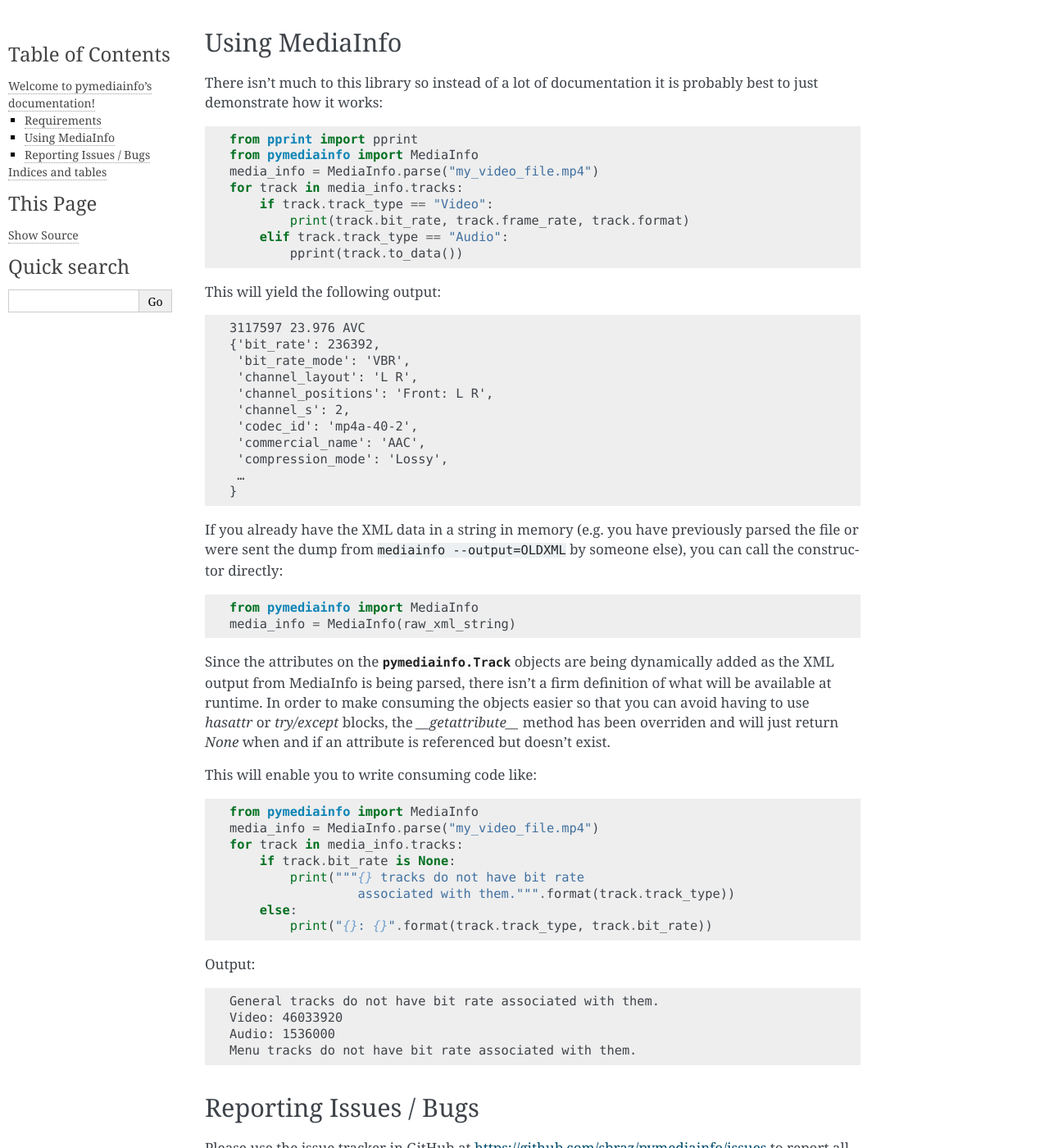
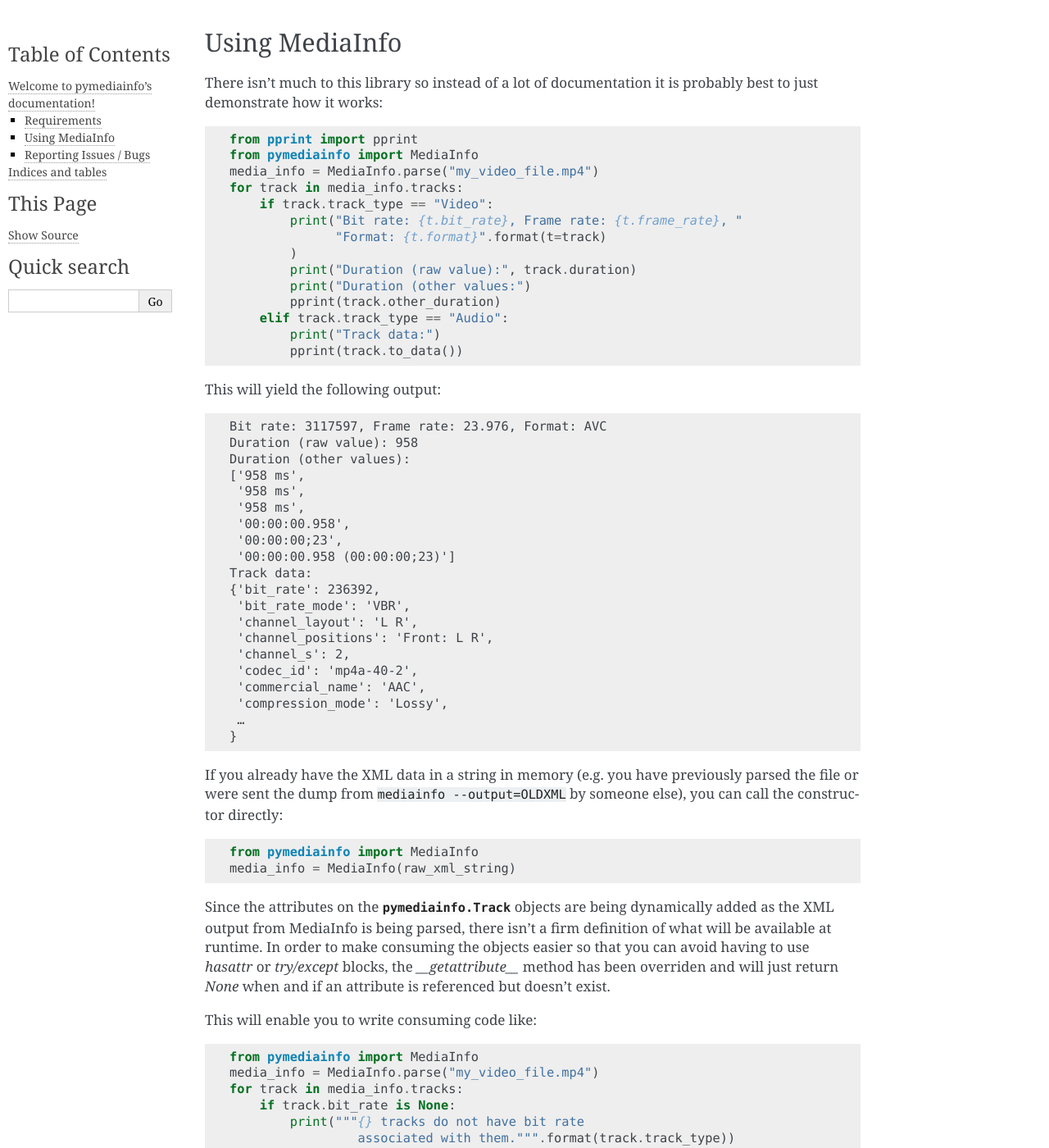
Before and after one commit to sbraz/pymediainfo, a Sphinx documentation site: the page built from docs/index.rst, in a window 1280 px wide and 1400 px high, scrolled down 557 px. Shown: the whole window at 82% size. Built offline with Sphinx 7.4.7, drawn with Linux system fonts in a browser that asks for light colours.

Commit message:
Improve documentation examples, mention "other_" track attributes
This should help users looking for string values, as asked here:
https://github.com/sbraz/pymediainfo/issues/86

```diff
--- a/docs/index.rst
+++ b/docs/index.rst
@@ -39,15 +39,30 @@ probably best to just demonstrate how it works:
   media_info = MediaInfo.parse("my_video_file.mp4")
   for track in media_info.tracks:
       if track.track_type == "Video":
-          print(track.bit_rate, track.frame_rate, track.format)
+          print("Bit rate: {t.bit_rate}, Frame rate: {t.frame_rate}, "
+                "Format: {t.format}".format(t=track)
+          )
+          print("Duration (raw value):", track.duration)
+          print("Duration (other values:")
+          pprint(track.other_duration)
       elif track.track_type == "Audio":
+          print("Track data:")
           pprint(track.to_data())
 
 This will yield the following output:
 
 .. code-block:: none
 
-  3117597 23.976 AVC
+  Bit rate: 3117597, Frame rate: 23.976, Format: AVC
+  Duration (raw value): 958
+  Duration (other values):
+  ['958 ms',
+   '958 ms',
+   '958 ms',
+   '00:00:00.958',
+   '00:00:00;23',
+   '00:00:00.958 (00:00:00;23)']
+  Track data:
   {'bit_rate': 236392,
    'bit_rate_mode': 'VBR',
    'channel_layout': 'L R',
```
